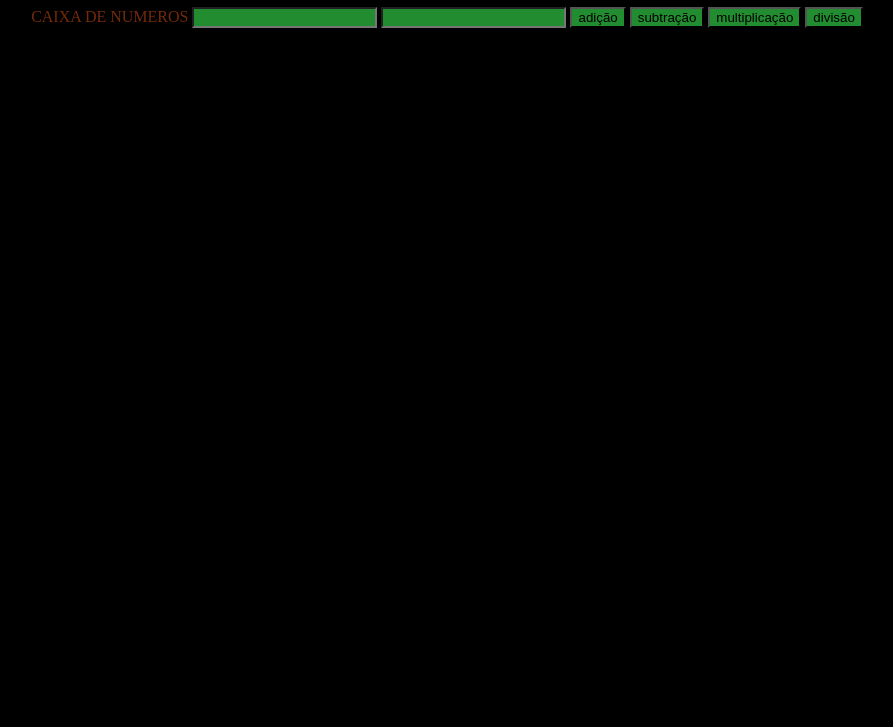
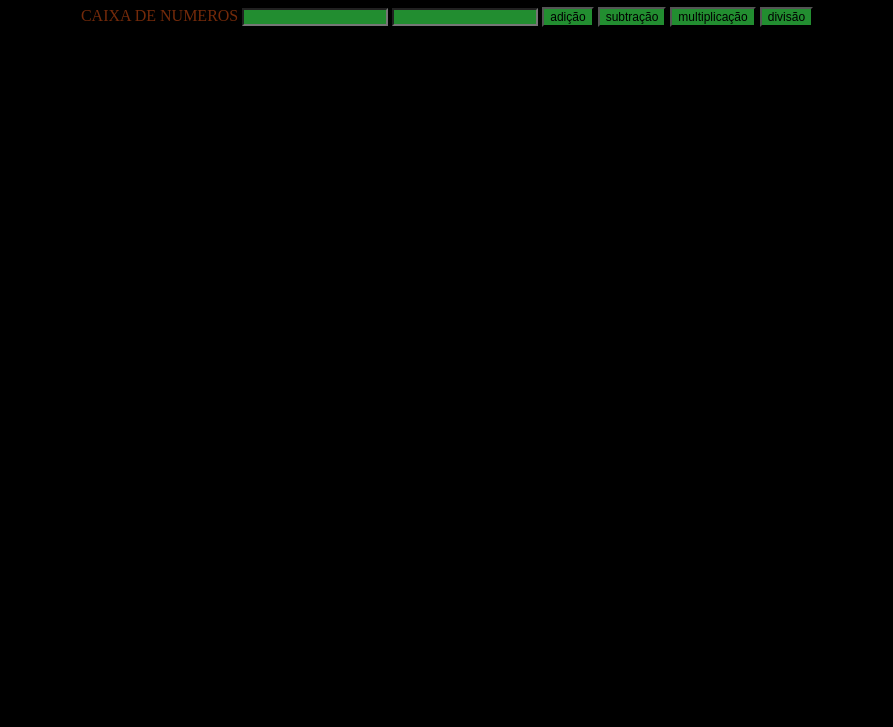
Before and after one commit to rafatata02/calculadora, a plain HTML site: page index.html in a window 1280 px wide. Shown: the part 73-800 px from the top of the page, without its empty margins (193-1086 px from the left). Drawn offline with Linux system fonts and the light colour scheme.

Commit message:
Update index.html

```diff
--- a/index.html
+++ b/index.html
@@ -19,6 +19,15 @@
         div {
             font: normal 25pt arial;
             color: rgb(183, 93, 25);
+        }
+        input#n {
+            font: normal 8pt arial;
+        }
+        input#nn {
+            font: normal 8pt arial;
+        }
+        input {
+            font: normal 9pt arial;
         }
 
 
```
